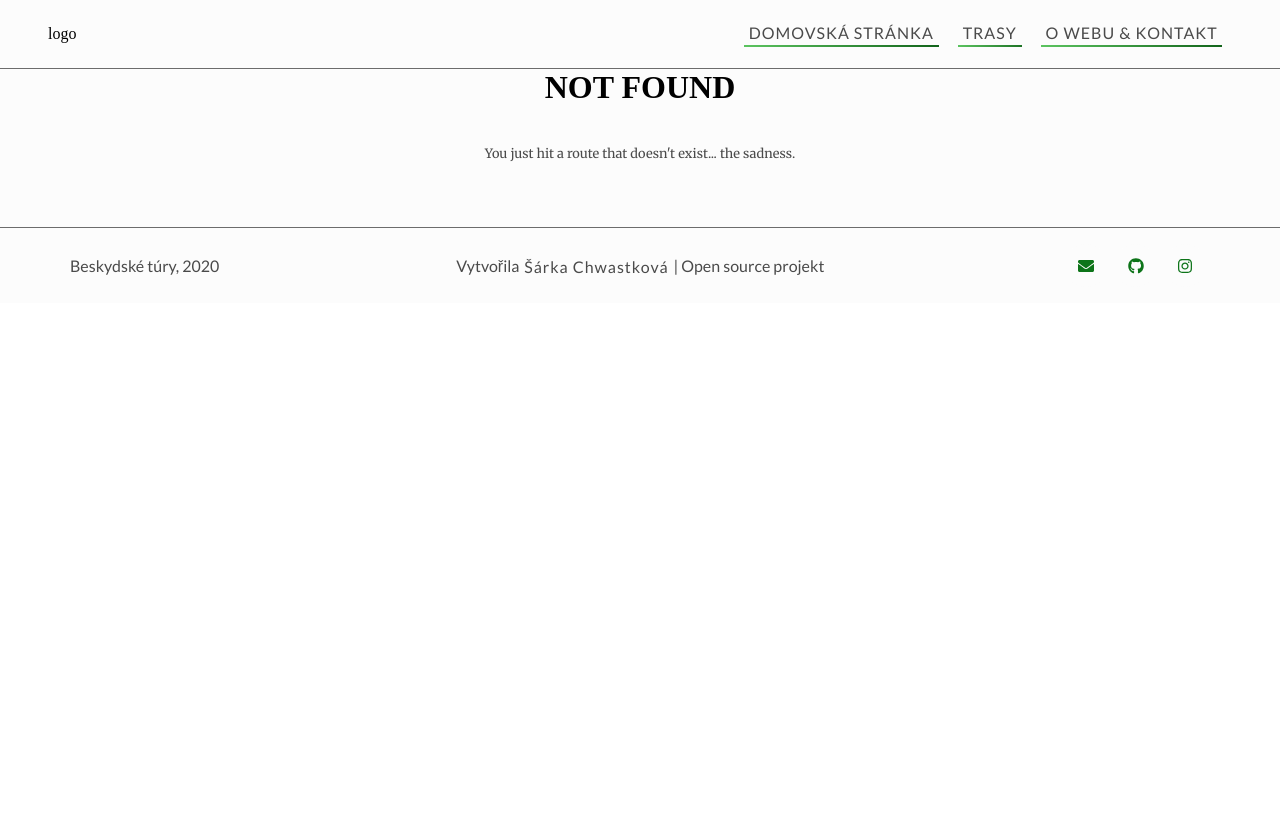
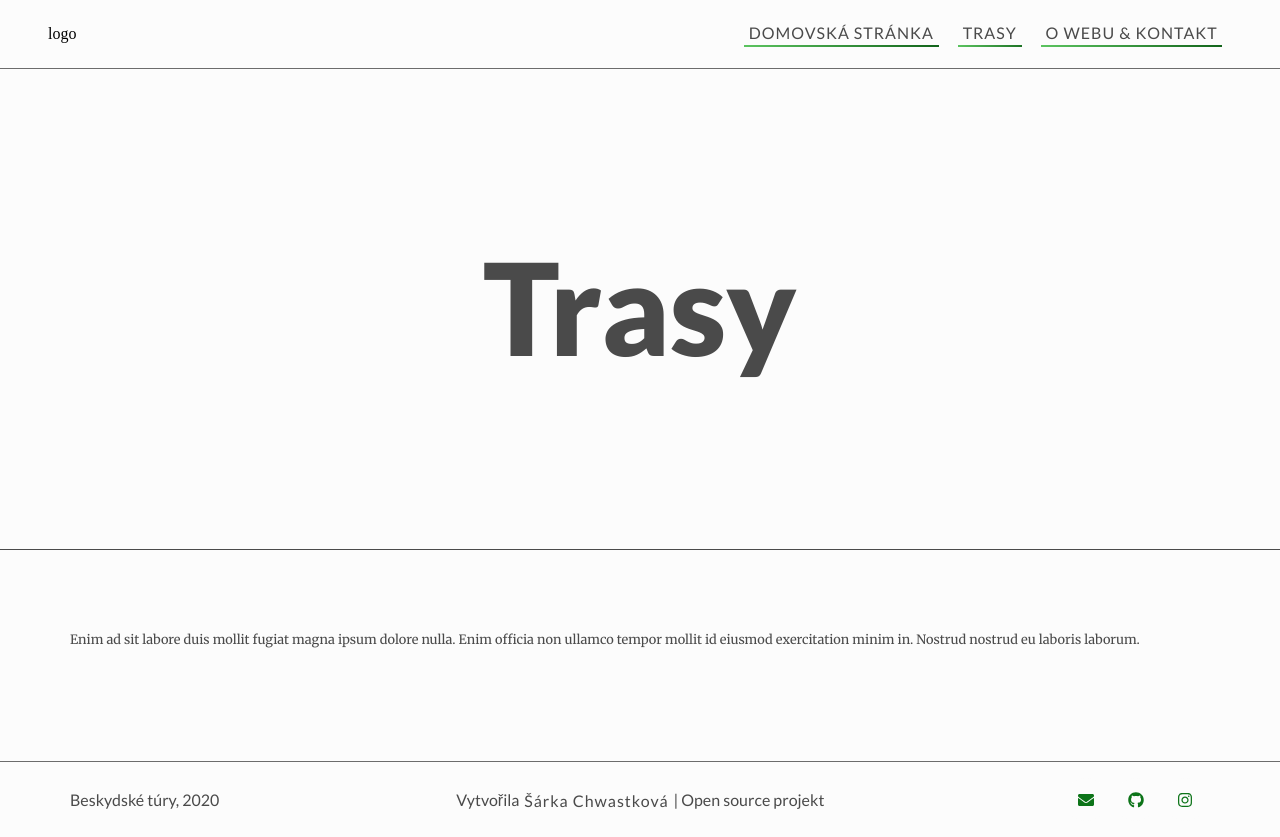
Before and after one commit to sarkaaa/beskydske-tury, a Gatsby site: page /trasy in a window 1280 px wide. Before the commit this address had no page. Before the commit the page ends 800 px from the top, so only its background shows below. Built offline with nearby package versions, Linux system fonts and the light colour scheme; Gatsby itself is replaced by a stand-in of ours.

Commit message:
Trasy and kontakt pages.

```diff
--- a/src/pages/about.tsx
+++ b/src/pages/trasy.tsx
@@ -4,17 +4,18 @@ import Layout from "../components/layout"
 import SEO from "../components/seo"
 import Button from '../components/button'
 import Header from '../components/header'
+import Container from "../components/container";
 
-const About = () => (
+const Kontakt = () => (
   <Layout>
-    <SEO title="O webu & kontakt" />
-    <Header title="O webu & kontakt" />
-    <div>
+    <SEO title="Trasy" />
+    <Header title="Trasy" />
+    <Container>
       <p>
         Enim ad sit labore duis mollit fugiat magna ipsum dolore nulla. Enim officia non ullamco tempor mollit id eiusmod exercitation minim in. Nostrud nostrud eu laboris laborum.
       </p>
-    </div>
+    </Container>
   </Layout>
 )
 
-export default About
+export default Kontakt
```
Also changed, not shown: src/pages/kontakt.tsx (added, +21 -0 lines).
